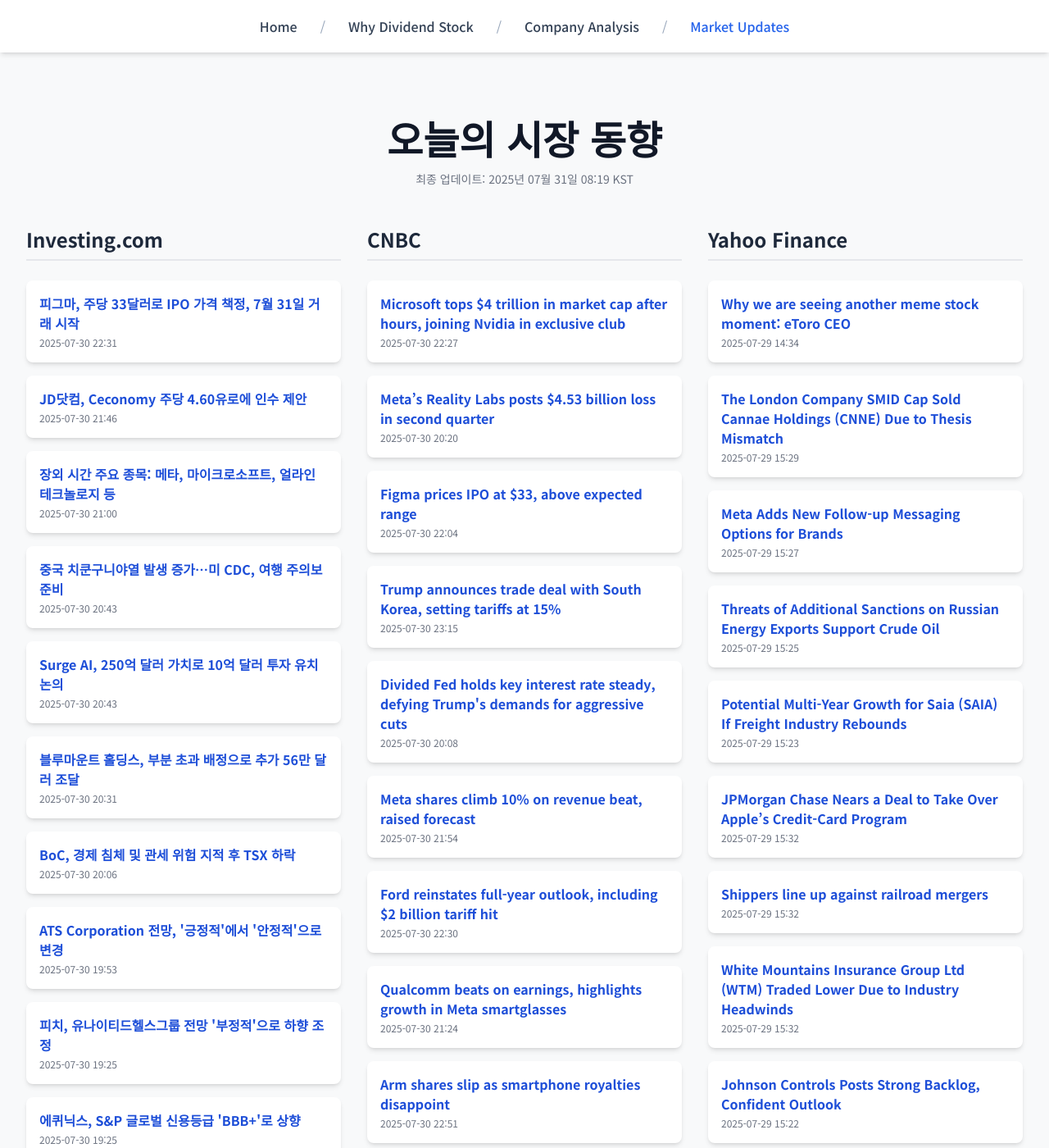
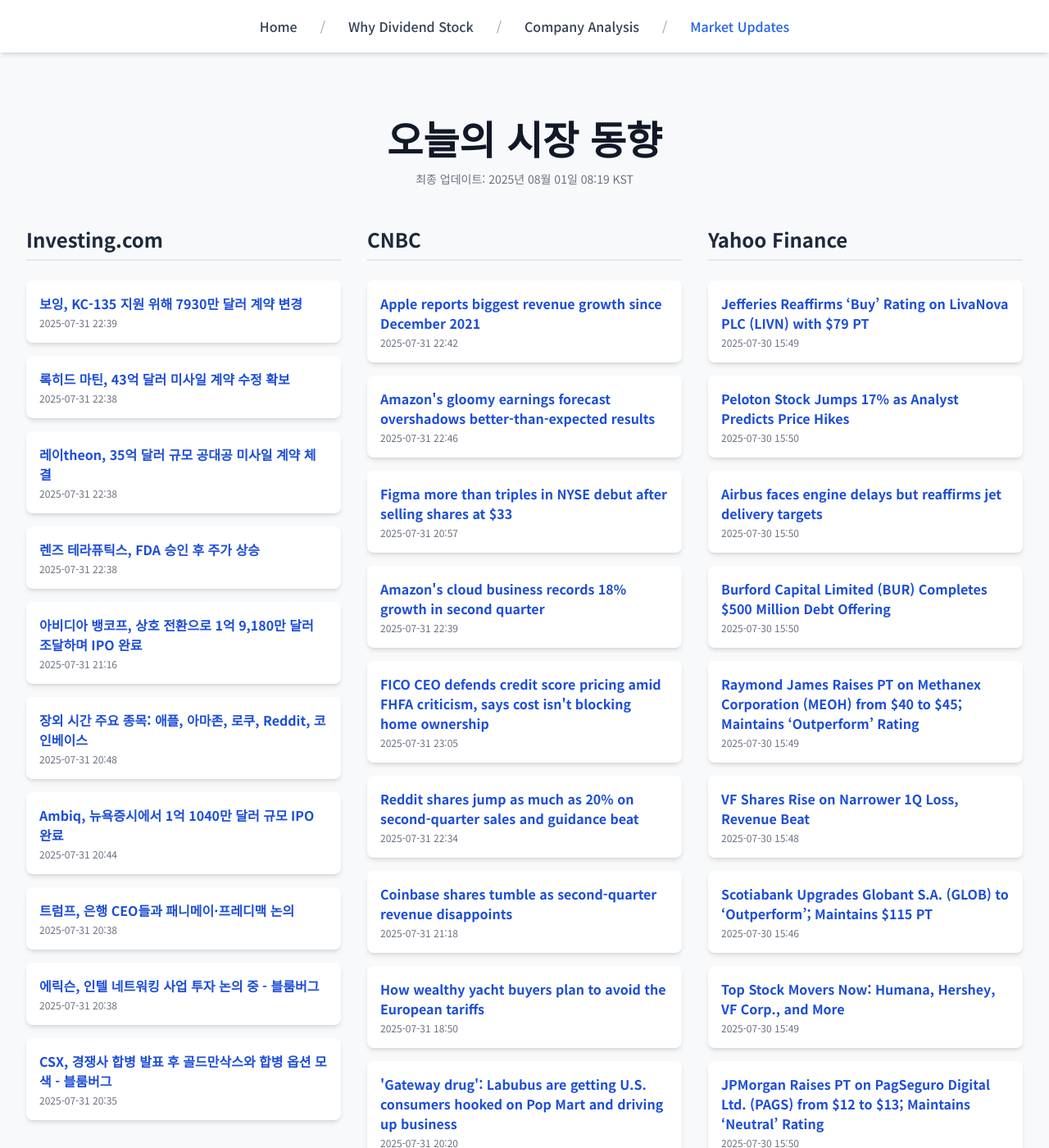
Before and after one commit to Kay-Hwang/my-company-analysis, a Jekyll site: the page built from market-updates.html, in a window 1280 px wide and 1400 px high. Shown: the whole window at 82% size. Built offline with Jekyll 4.4.1, drawn with Linux system fonts in a browser that asks for light colours; nearby versions of some CDN libraries; a script that is not in the unit is left out; some of the changed text lies outside the part shown.

Commit message:
Update daily data

```diff
--- a/_data/latest_data.json
+++ b/_data/latest_data.json
@@ -1,190 +1,190 @@
 {
-  "lastUpdated": "2025년 07월 31일 08:19 KST",
+  "lastUpdated": "2025년 08월 01일 08:19 KST",
   "news": {
     "investing": [
       {
-        "title": "피그마, 주당 33달러로 IPO 가격 책정, 7월 31일 거래 시작",
-        "link": "https://kr.investing.com/news/stock-market-news/article-432SI-1571710",
-        "pubDate": "2025-07-30 22:31:09",
-        "summary": "피그마, 주당 33달러로 IPO 가격 책정, 7월 31일 거래 시작"
+        "title": "보잉, KC-135 지원 위해 7930만 달러 계약 변경",
+        "link": "https://kr.investing.com/news/stock-market-news/article-93CH-1574271",
+        "pubDate": "2025-07-31 22:39:07",
+        "summary": "보잉, KC-135 지원 위해 7930만 달러 계약 변경"
       },
       {
-        "title": "JD닷컴, Ceconomy 주당 4.60유로에 인수 제안",
-        "link": "https://kr.investing.com/news/stock-market-news/article-93CH-1571643",
-        "pubDate": "2025-07-30 21:46:08",
-        "summary": "JD닷컴, Ceconomy 주당 4.60유로에 인수 제안"
+        "title": "록히드 마틴, 43억 달러 미사일 계약 수정 확보",
+        "link": "https://kr.investing.com/news/stock-market-news/article-93CH-1574269",
+        "pubDate": "2025-07-31 22:38:50",
+        "summary": "록히드 마틴, 43억 달러 미사일 계약 수정 확보"
       },
       {
-        "title": "장외 시간 주요 종목: 메타, 마이크로소프트, 얼라인 테크놀로지 등",
-        "link": "https://kr.investing.com/news/stock-market-news/article-432SI-1571552",
-        "pubDate": "2025-07-30 21:00:30",
-        "summary": "장외 시간 주요 종목: 메타, 마이크로소프트, 얼라인 테크놀로지 등"
+        "title": "레이theon, 35억 달러 규모 공대공 미사일 계약 체결",
+        "link": "https://kr.investing.com/news/stock-market-news/article-93CH-1574268",
+        "pubDate": "2025-07-31 22:38:39",
+        "summary": "레이theon, 35억 달러 규모 공대공 미사일 계약 체결"
       },
       {
-        "title": "중국 치쿤구니야열 발생 증가…미 CDC, 여행 주의보 준비",
-        "link": "https://kr.investing.com/news/stock-market-news/article-93CH-1571482",
-        "pubDate": "2025-07-30 20:43:56",
-        "summary": "중국 치쿤구니야열 발생 증가…미 CDC, 여행 주의보 준비"
+        "title": "렌즈 테라퓨틱스, FDA 승인 후 주가 상승",
+        "link": "https://kr.investing.com/news/stock-market-news/article-93CH-1574267",
+        "pubDate": "2025-07-31 22:38:33",
+        "summary": "렌즈 테라퓨틱스, FDA 승인 후 주가 상승"
       },
       {
-        "title": "Surge AI, 250억 달러 가치로 10억 달러 투자 유치 논의",
-        "link": "https://kr.investing.com/news/stock-market-news/article-93CH-1571480",
-        "pubDate": "2025-07-30 20:43:26",
-        "summary": "Surge AI, 250억 달러 가치로 10억 달러 투자 유치 논의"
+        "title": "아비디아 뱅코프, 상호 전환으로 1억 9,180만 달러 조달하며 IPO 완료",
+        "link": "https://kr.investing.com/news/stock-market-news/article-432SI-1574178",
+        "pubDate": "2025-07-31 21:16:06",
+        "summary": "아비디아 뱅코프, 상호 전환으로 1억 9,180만 달러 조달하며 IPO 완료"
       },
       {
-        "title": "블루마운트 홀딩스, 부분 초과 배정으로 추가 56만 달러 조달",
-        "link": "https://kr.investing.com/news/stock-market-news/article-432SI-1571420",
-        "pubDate": "2025-07-30 20:31:25",
-        "summary": "블루마운트 홀딩스, 부분 초과 배정으로 추가 56만 달러 조달"
+        "title": "장외 시간 주요 종목: 애플, 아마존, 로쿠, Reddit, 코인베이스",
+        "link": "https://kr.investing.com/news/stock-market-news/article-432SI-1574197",
+        "pubDate": "2025-07-31 20:48:23",
+        "summary": "장외 시간 주요 종목: 애플, 아마존, 로쿠, Reddit, 코인베이스"
       },
       {
-        "title": "BoC, 경제 침체 및 관세 위험 지적 후 TSX 하락",
-        "link": "https://kr.investing.com/news/stock-market-news/article-1569900",
-        "pubDate": "2025-07-30 20:06:06",
-        "summary": "BoC, 경제 침체 및 관세 위험 지적 후 TSX 하락"
+        "title": "Ambiq, 뉴욕증시에서 1억 1040만 달러 규모 IPO 완료",
+        "link": "https://kr.investing.com/news/stock-market-news/article-432SI-1574194",
+        "pubDate": "2025-07-31 20:44:09",
+        "summary": "Ambiq, 뉴욕증시에서 1억 1040만 달러 규모 IPO 완료"
       },
       {
-        "title": "ATS Corporation 전망, '긍정적'에서 '안정적'으로 변경",
-        "link": "https://kr.investing.com/news/stock-market-news/article-93CH-1571272",
-        "pubDate": "2025-07-30 19:53:49",
-        "summary": "ATS Corporation 전망, '긍정적'에서 '안정적'으로 변경"
+        "title": "트럼프, 은행 CEO들과 패니메이·프레디맥 논의",
+        "link": "https://kr.investing.com/news/stock-market-news/article-93CH-1574081",
+        "pubDate": "2025-07-31 20:38:25",
+        "summary": "트럼프, 은행 CEO들과 패니메이·프레디맥 논의"
       },
       {
-        "title": "피치, 유나이티드헬스그룹 전망 '부정적'으로 하향 조정",
-        "link": "https://kr.investing.com/news/stock-market-news/article-93CH-1571256",
-        "pubDate": "2025-07-30 19:25:44",
-        "summary": "피치, 유나이티드헬스그룹 전망 '부정적'으로 하향 조정"
+        "title": "에릭슨, 인텔 네트워킹 사업 투자 논의 중 - 블룸버그",
+        "link": "https://kr.investing.com/news/stock-market-news/article-93CH-1574080",
+        "pubDate": "2025-07-31 20:38:14",
+        "summary": "에릭슨, 인텔 네트워킹 사업 투자 논의 중 - 블룸버그"
       },
       {
-        "title": "에퀴닉스, S&P 글로벌 신용등급 'BBB+'로 상향",
-        "link": "https://kr.investing.com/news/stock-market-news/article-93CH-1571255",
-        "pubDate": "2025-07-30 19:25:35",
-        "summary": "에퀴닉스, S&P 글로벌 신용등급 'BBB+'로 상향"
+        "title": "CSX, 경쟁사 합병 발표 후 골드만삭스와 합병 옵션 모색 - 블룸버그",
+        "link": "https://kr.investing.com/news/stock-market-news/article-93CH-1574077",
+        "pubDate": "2025-07-31 20:35:22",
+        "summary": "CSX, 경쟁사 합병 발표 후 골드만삭스와 합병 옵션 모색 - 블룸버그"
       }
     ],
     "cnbc": [
       {
-        "title": "Microsoft tops $4 trillion in market cap after hours, joining Nvidia in exclusive club",
-        "link": "https://www.cnbc.com/2025/07/30/microsoft-market-cap-tops-4-trillion-after-hours-on-earnings-beat.html",
-        "pubDate": "Wed, 30 Jul 2025 22:27:00 GMT",
-        "summary": "Based on its post-market trading, Microsoft has become the world's second $4 trillion company following quarterly earnings."
+        "title": "Apple reports biggest revenue growth since December 2021",
+        "link": "https://www.cnbc.com/2025/07/31/apple-aapl-q3-earnings-report-2025.html",
+        "pubDate": "Thu, 31 Jul 2025 22:42:34 GMT",
+        "summary": "Apple CEO Tim Cook said Apple would \"significantly grow\" its AI investments, adding that the company is \"open to M&amp;A that accelerates our roadmap.\""
       },
       {
-        "title": "Meta’s Reality Labs posts $4.53 billion loss in second quarter",
-        "link": "https://www.cnbc.com/2025/07/30/metas-reality-labs-second-quarter-2025.html",
-        "pubDate": "Wed, 30 Jul 2025 20:20:49 GMT",
-        "summary": "Meta’s Reality Labs posts $4.53 billion loss in second quarter"
+        "title": "Amazon's gloomy earnings forecast overshadows better-than-expected results",
+        "link": "https://www.cnbc.com/2025/07/31/amazon-amzn-q2-earnings-report-2025.html",
+        "pubDate": "Thu, 31 Jul 2025 22:46:35 GMT",
+        "summary": "The guidance spooked investors who are eager to see Amazon’s hefty investments in artificial intelligence pay off."
       },
       {
-        "title": "Figma prices IPO at $33, above expected range",
-        "link": "https://www.cnbc.com/2025/07/30/figma-prices-ipo-at-33-above-expected-range.html",
-        "pubDate": "Wed, 30 Jul 2025 22:04:49 GMT",
-        "summary": "Software developer Figma is poised to debut on the New York Stock Exchange on Thursday, becoming the latest high-profile tech company to go public."
+        "title": "Figma more than triples in NYSE debut after selling shares at $33",
+        "link": "https://www.cnbc.com/2025/07/31/figma-fig-starts-trading-on-nyse-after-ipo.html",
+        "pubDate": "Thu, 31 Jul 2025 20:57:20 GMT",
+        "summary": "Fast-growing Figma's internet software has more than 13 million users, and the customer list includes Google, Microsoft and Netflix."
       },
       {
-        "title": "Trump announces trade deal with South Korea, setting tariffs at 15%",
-        "link": "https://www.cnbc.com/2025/07/31/trump-announces-trade-deal-with-south-korea-setting-tariffs-at-15percent.html",
-        "pubDate": "Wed, 30 Jul 2025 23:15:44 GMT",
-        "summary": "Trump announces trade deal with South Korea, setting tariffs at 15%"
+        "title": "Amazon's cloud business records 18% growth in second quarter",
+        "link": "https://www.cnbc.com/2025/07/31/aws-q2-2025-earnings-report-amazon-cloud.html",
+        "pubDate": "Thu, 31 Jul 2025 22:39:35 GMT",
+        "summary": "Amazon announced new business from the likes of PepsiCo during the second quarter, as revenue topped $30 billion."
       },
       {
-        "title": "Divided Fed holds key interest rate steady, defying Trump's demands for aggressive cuts",
-        "link": "https://www.cnbc.com/2025/07/30/fed-leaves-interest-rates-unchanged-as-expected.html",
-        "pubDate": "Wed, 30 Jul 2025 20:08:27 GMT",
-        "summary": "A divided Federal Reserve on Wednesday voted to keep its benchmark interest rate steady, with two top officials dissenting."
+        "title": "FICO CEO defends credit score pricing amid FHFA criticism, says cost isn't blocking home ownership",
+        "link": "https://www.cnbc.com/2025/07/31/fico-ceo-defends-credit-score-pricing-amid-fhfa-criticism.html",
+        "pubDate": "Thu, 31 Jul 2025 23:05:37 GMT",
+        "summary": "In a Thursday interview with CNBC's Jim Cramer, Fair Isaac CEO Will Lansing pushed back against recent criticism of his company."
       },
       {
-        "title": "Meta shares climb 10% on revenue beat, raised forecast",
-        "link": "https://www.cnbc.com/2025/07/30/meta-q2-earnings-report-2025.html",
-        "pubDate": "Wed, 30 Jul 2025 21:54:23 GMT",
-        "summary": "Shares of the social media company jumped more than 10% after the company reported second-quarter earnings on Wednesday that beat on revenue."
+        "title": "Reddit shares jump as much as 20% on second-quarter sales and guidance beat",
+        "link": "https://www.cnbc.com/2025/07/31/reddit-rddt-q2-2025.html",
+        "pubDate": "Thu, 31 Jul 2025 22:34:51 GMT",
+        "summary": "The company's revenue grew 78% year-over-year in the second quarter and was 17% above consensus estimates, the biggest beat in Reddit's history."
       },
       {
-        "title": "Ford reinstates full-year outlook, including $2 billion tariff hit",
-        "link": "https://www.cnbc.com/2025/07/30/ford-motor-f-earnings-q2-2025.html",
-        "pubDate": "Wed, 30 Jul 2025 22:30:52 GMT",
-        "summary": "Ford Motor reported second-quarter revenue that beat expectations, and reinstated its full-year guidance, which it had withdrawn in May due to tariffs."
+        "title": "Coinbase shares tumble as second-quarter revenue disappoints",
+        "link": "https://www.cnbc.com/2025/07/31/coinbase-coin-earnings-q2-2025.html",
+        "pubDate": "Thu, 31 Jul 2025 21:18:28 GMT",
+        "summary": "Subscription revenue failed to offset weaker trading revenue."
       },
       {
-        "title": "Qualcomm beats on earnings, highlights growth in Meta smartglasses",
-        "link": "https://www.cnbc.com/2025/07/30/qualcomm-qcom-earnings-q3-2025.html",
-        "pubDate": "Wed, 30 Jul 2025 21:24:21 GMT",
-        "summary": "Qualcomm reported fiscal third-quarter earnings on Wednesday that beat Wall Street expectations and provided a stronger-than-expected guidance."
+        "title": "How wealthy yacht buyers plan to avoid the European tariffs",
+        "link": "https://www.cnbc.com/2025/07/31/europe-yacht-buyers-tariffs.html",
+        "pubDate": "Thu, 31 Jul 2025 18:50:38 GMT",
+        "summary": "American boat buyers and European shipyards are scrambling to assess the damage from the proposed U.S. 15% tariffs on European-made goods."
       },
       {
-        "title": "Arm shares slip as smartphone royalties disappoint",
-        "link": "https://www.cnbc.com/2025/07/30/arm-stock-q1-earnings.html",
-        "pubDate": "Wed, 30 Jul 2025 22:51:32 GMT",
-        "summary": "The company reported revenue that missed analysts' expectations."
+        "title": "'Gateway drug': Labubus are getting U.S. consumers hooked on Pop Mart and driving up business",
+        "link": "https://www.cnbc.com/2025/07/31/labubu-pop-mart-china-us-fashion.html",
+        "pubDate": "Thu, 31 Jul 2025 20:20:55 GMT",
+        "summary": "Labubu toys from Pop Mart have become a hot item around the globe, and now fans are discovering its other collectibles."
       },
       {
-        "title": "High Noon recalls some 12-packs, saying they may contain Celsius energy drink cans filled with vodka seltzer",
-        "link": "https://www.cnbc.com/2025/07/30/high-noon-recalls-vodka-seltzers-in-celsius-cans.html",
-        "pubDate": "Wed, 30 Jul 2025 21:38:31 GMT",
-        "summary": "High Noon has issued a nationwide recall of one of its popular vodka seltzer products."
+        "title": "Trump says he asked 17 drugmakers to take steps to cut U.S. prices within 60 days",
+        "link": "https://www.cnbc.com/2025/07/31/trump-drug-prices-eli-lilly.html",
+        "pubDate": "Thu, 31 Jul 2025 20:58:30 GMT",
+        "summary": "Trump posted individual letters he sent 17 drugmakers, including Eli Lilly, GSK, Pfizer, Regeneron, Merck, Pfizer and Novo Nordisk."
       }
     ],
     "yahoo": [
       {
-        "title": "Why we are seeing another meme stock moment: eToro CEO",
-        "link": "https://finance.yahoo.com/news/why-we-are-seeing-another-meme-stock-moment-etoro-ceo-143400647.html",
-        "pubDate": "2025-07-29T14:34:00Z",
-        "summary": "Why we are seeing another meme stock moment: eToro CEO"
+        "title": "Jefferies Reaffirms ‘Buy’ Rating on LivaNova PLC (LIVN) with $79 PT",
+        "link": "https://finance.yahoo.com/news/jefferies-reaffirms-buy-rating-livanova-154919766.html",
+        "pubDate": "2025-07-30T15:49:19Z",
+        "summary": "Jefferies Reaffirms ‘Buy’ Rating on LivaNova PLC (LIVN) with $79 PT"
       },
       {
-        "title": "The London Company SMID Cap Sold Cannae Holdings (CNNE) Due to Thesis Mismatch",
-        "link": "https://finance.yahoo.com/news/london-company-smid-cap-sold-152936958.html",
-        "pubDate": "2025-07-29T15:29:36Z",
-        "summary": "The London Company SMID Cap Sold Cannae Holdings (CNNE) Due to Thesis Mismatch"
+        "title": "Peloton Stock Jumps 17% as Analyst Predicts Price Hikes",
+        "link": "https://www.barrons.com/articles/peloton-stock-analyst-predicts-price-hikes-f9ca06e1?siteid=yhoof2&yptr=yahoo",
+        "pubDate": "2025-07-30T15:50:00Z",
+        "summary": "Peloton Stock Jumps 17% as Analyst Predicts Price Hikes"
       },
       {
-        "title": "Meta Adds New Follow-up Messaging Options for Brands",
-        "link": "https://finance.yahoo.com/news/meta-adds-messaging-options-brands-152710982.html",
-        "pubDate": "2025-07-29T15:27:10Z",
-        "summary": "Meta Adds New Follow-up Messaging Options for Brands"
+        "title": "Airbus faces engine delays but reaffirms jet delivery targets",
+        "link": "https://finance.yahoo.com/news/airbus-posts-higher-quarterly-profit-155059226.html",
+        "pubDate": "2025-07-30T15:50:59Z",
+        "summary": "Airbus faces engine delays but reaffirms jet delivery targets"
       },
       {
-        "title": "Threats of Additional Sanctions on Russian Energy Exports Support Crude Oil",
-        "link": "https://finance.yahoo.com/news/threats-additional-sanctions-russian-energy-152514898.html",
-        "pubDate": "2025-07-29T15:25:14Z",
-        "summary": "Threats of Additional Sanctions on Russian Energy Exports Support Crude Oil"
+        "title": "Burford Capital Limited (BUR) Completes $500 Million Debt Offering",
+        "link": "https://finance.yahoo.com/news/burford-capital-limited-bur-completes-155052884.html",
+        "pubDate": "2025-07-30T15:50:52Z",
+        "summary": "Burford Capital Limited (BUR) Completes $500 Million Debt Offering"
       },
       {
-        "title": "Potential Multi-Year Growth for Saia (SAIA) If Freight Industry Rebounds",
-        "link": "https://finance.yahoo.com/news/potential-multi-growth-saia-saia-152314620.html",
-        "pubDate": "2025-07-29T15:23:14Z",
-        "summary": "Potential Multi-Year Growth for Saia (SAIA) If Freight Industry Rebounds"
+        "title": "Raymond James Raises PT on Methanex Corporation (MEOH) from $40 to $45; Maintains ‘Outperform’ Rating",
+        "link": "https://finance.yahoo.com/news/raymond-james-raises-pt-methanex-154954388.html",
+        "pubDate": "2025-07-30T15:49:54Z",
+        "summary": "Raymond James Raises PT on Methanex Corporation (MEOH) from $40 to $45; Maintains ‘Outperform’ Rating"
       },
       {
-        "title": "JPMorgan Chase Nears a Deal to Take Over Apple’s Credit-Card Program",
-        "link": "https://www.wsj.com/finance/banking/jpmorgan-chase-nears-a-deal-to-take-over-apples-credit-card-program-0bbcdda8?siteid=yhoof2&yptr=yahoo",
-        "pubDate": "2025-07-29T15:32:00Z",
-        "summary": "JPMorgan Chase Nears a Deal to Take Over Apple’s Credit-Card Program"
+        "title": "VF Shares Rise on Narrower 1Q Loss, Revenue Beat",
+        "link": "https://www.wsj.com/business/retail/vf-shares-rise-on-narrower-1q-loss-revenue-beat-bee47f03?siteid=yhoof2&yptr=yahoo",
+        "pubDate": "2025-07-30T15:48:00Z",
+        "summary": "VF Shares Rise on Narrower 1Q Loss, Revenue Beat"
       },
       {
-        "title": "Shippers line up against railroad mergers",
-        "link": "https://finance.yahoo.com/news/shippers-line-against-railroad-mergers-153200999.html",
-        "pubDate": "2025-07-29T15:32:00Z",
-        "summary": "Shippers line up against railroad mergers"
+        "title": "Scotiabank Upgrades Globant S.A. (GLOB) to ‘Outperform’; Maintains $115 PT",
+        "link": "https://finance.yahoo.com/news/scotiabank-upgrades-globant-glob-outperform-154615065.html",
+        "pubDate": "2025-07-30T15:46:15Z",
+        "summary": "Scotiabank Upgrades Globant S.A. (GLOB) to ‘Outperform’; Maintains $115 PT"
       },
       {
-        "title": "White Mountains Insurance Group Ltd (WTM) Traded Lower Due to Industry Headwinds",
-        "link": "https://finance.yahoo.com/news/white-mountains-insurance-group-ltd-153207199.html",
-        "pubDate": "2025-07-29T15:32:07Z",
-        "summary": "White Mountains Insurance Group Ltd (WTM) Traded Lower Due to Industry Headwinds"
+        "title": "Top Stock Movers Now: Humana, Hershey, VF Corp., and More",
+        "link": "https://finance.yahoo.com/news/top-stock-movers-now-humana-154950603.html",
+        "pubDate": "2025-07-30T15:49:50Z",
+        "summary": "Top Stock Movers Now: Humana, Hershey, VF Corp., and More"
       },
       {
-        "title": "Johnson Controls Posts Strong Backlog, Confident Outlook",
-        "link": "https://finance.yahoo.com/news/johnson-controls-posts-strong-backlog-152205427.html",
-        "pubDate": "2025-07-29T15:22:05Z",
-        "summary": "Johnson Controls Posts Strong Backlog, Confident Outlook"
+        "title": "JPMorgan Raises PT on PagSeguro Digital Ltd. (PAGS) from $12 to $13; Maintains ‘Neutral’ Rating",
+        "link": "https://finance.yahoo.com/news/jpmorgan-raises-pt-pagseguro-digital-155023676.html",
+        "pubDate": "2025-07-30T15:50:23Z",
+        "summary": "JPMorgan Raises PT on PagSeguro Digital Ltd. (PAGS) from $12 to $13; Maintains ‘Neutral’ Rating"
       },
       {
-        "title": "Transcontinental Reality Check: Norfolk Southern Falls On Union Pacific Buyout",
-        "link": "https://www.investors.com/news/norfolk-southern-stock-transcontinental-railroad-union-pacific-buyout/?src=A00220&yptr=yahoo",
-        "pubDate": "2025-07-29T15:33:57Z",
-        "summary": "Transcontinental Reality Check: Norfolk Southern Falls On Union Pacific Buyout"
+        "title": "Wedbush Reaffirms ‘Buy’ Rating on Playtika Holding Corp. (PLTK) with $11.50 PT",
+        "link": "https://finance.yahoo.com/news/wedbush-reaffirms-buy-rating-playtika-155112967.html",
+        "pubDate": "2025-07-30T15:51:12Z",
+        "summary": "Wedbush Reaffirms ‘Buy’ Rating on Playtika Holding Corp. (PLTK) with $11.50 PT"
       }
     ]
   }
```
